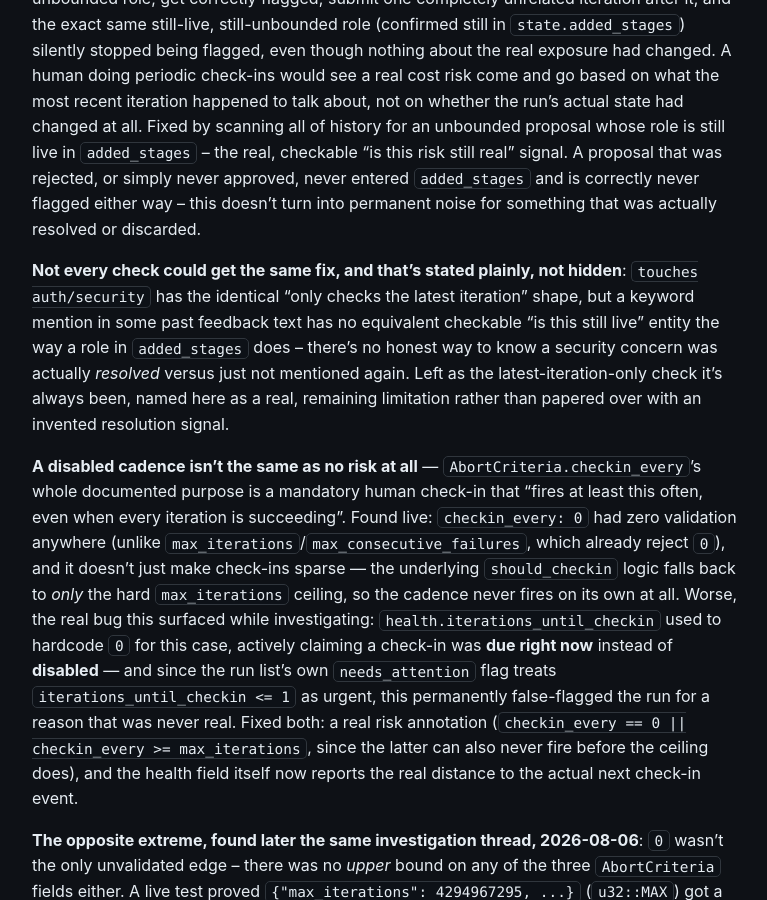
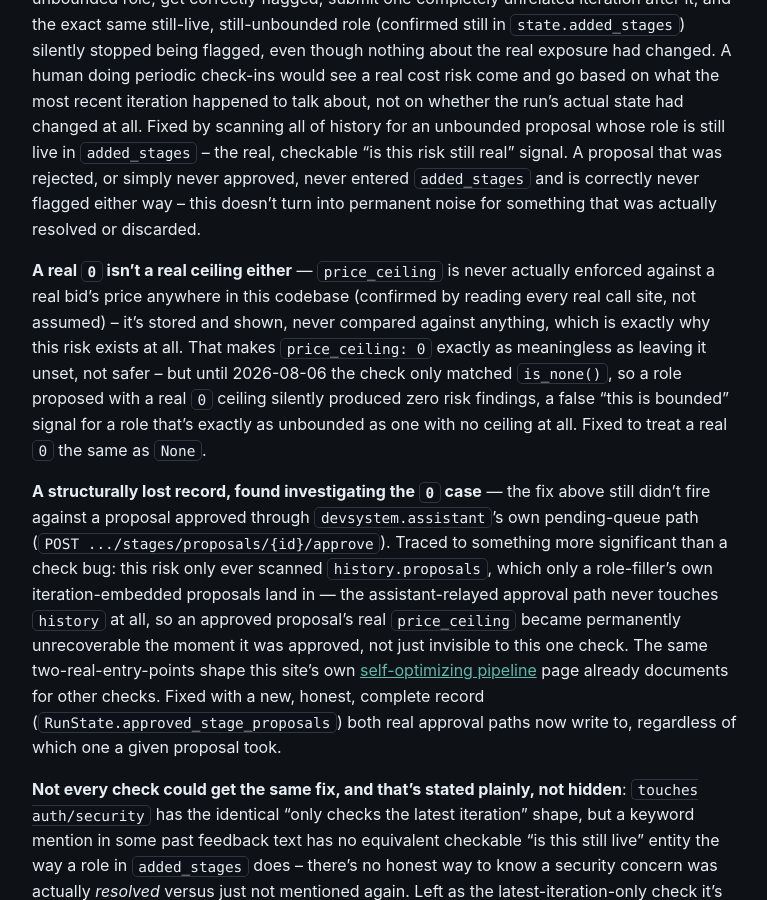
Before and after one commit to scimbe/CADS-devsystem-docs, a Jekyll site: the page built from _explanation/risk-annotations.md, in a window 1280 px wide and 900 px high, scrolled down 1564 px. Shown: the whole window, without its empty margins (362-1129 px from the left). Built offline with Jekyll 4.4.1, drawn with Linux system fonts in a browser that asks for light colours.

Commit message:
explanation: document the two real no_price_ceiling fixes (zero ceiling, lost record)
CADS-devsystem@fd11c30 fixed a real 0-ceiling being treated as safe, and a
more significant structural gap: an assistant-relayed proposal's real
price_ceiling became permanently unrecoverable once approved, since that
path never touched history at all. Documents both, matching this page's
existing convention for the no_price_ceiling check's own real history.

Hermetic Jekyll build confirmed clean; spot-checked in the rendered _site
output before cleanup.

Co-Authored-By: Claude Sonnet 5 <noreply@anthropic.com>
Claude-Session: https://claude.ai/code/session_018FkngvdKnmVcAT84EZe7Ur

```diff
--- a/_explanation/risk-annotations.md
+++ b/_explanation/risk-annotations.md
@@ -70,6 +70,27 @@ LLM-judgment-in-disguise.
   A proposal that was rejected, or simply never approved, never entered `added_stages` and is
   correctly never flagged either way -- this doesn't turn into permanent noise for something that was
   actually resolved or discarded.
+
+  **A real `0` isn't a real ceiling either** — `price_ceiling` is never actually enforced against a
+  real bid's price anywhere in this codebase (confirmed by reading every real call site, not
+  assumed) -- it's stored and shown, never compared against anything, which is exactly why this
+  risk exists at all. That makes `price_ceiling: 0` exactly as meaningless as leaving it unset, not
+  safer -- but until 2026-08-06 the check only matched `is_none()`, so a role proposed with a real
+  `0` ceiling silently produced zero risk findings, a false "this is bounded" signal for a role
+  that's exactly as unbounded as one with no ceiling at all. Fixed to treat a real `0` the same as
+  `None`.
+
+  **A structurally lost record, found investigating the `0` case** — the fix above still didn't
+  fire against a proposal approved through `devsystem.assistant`'s own pending-queue path
+  (`POST .../stages/proposals/{id}/approve`). Traced to something more significant than a check bug:
+  this risk only ever scanned `history.proposals`, which only a role-filler's own iteration-embedded
+  proposals land in — the assistant-relayed approval path never touches `history` at all, so an
+  approved proposal's real `price_ceiling` became permanently unrecoverable the moment it was
+  approved, not just invisible to this one check. The same two-real-entry-points shape this site's
+  own [self-optimizing pipeline]({{ '/explanation/self-optimizing-pipeline/' | relative_url }}) page
+  already documents for other checks. Fixed with a new, honest, complete record
+  (`RunState.approved_stage_proposals`) both real approval paths now write to, regardless of which
+  one a given proposal took.
 
   **Not every check could get the same fix, and that's stated plainly, not hidden**:
   `touches auth/security` has the identical "only checks the latest iteration" shape, but a keyword
```
